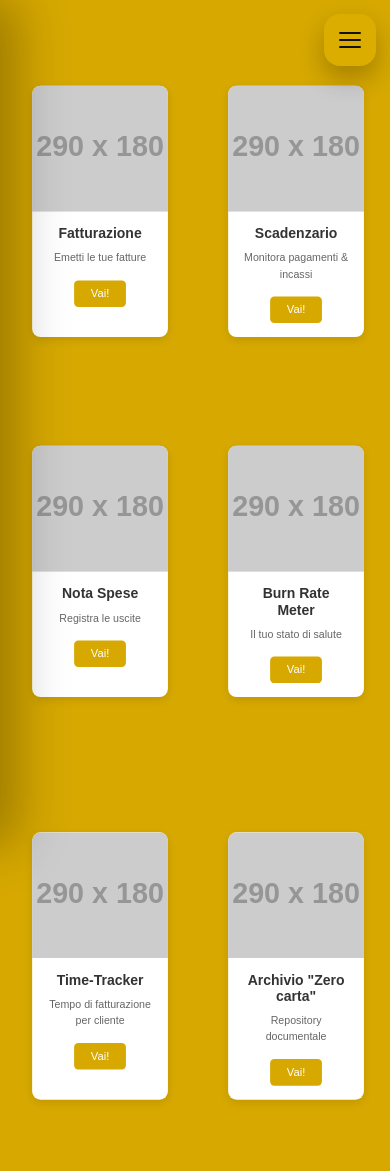
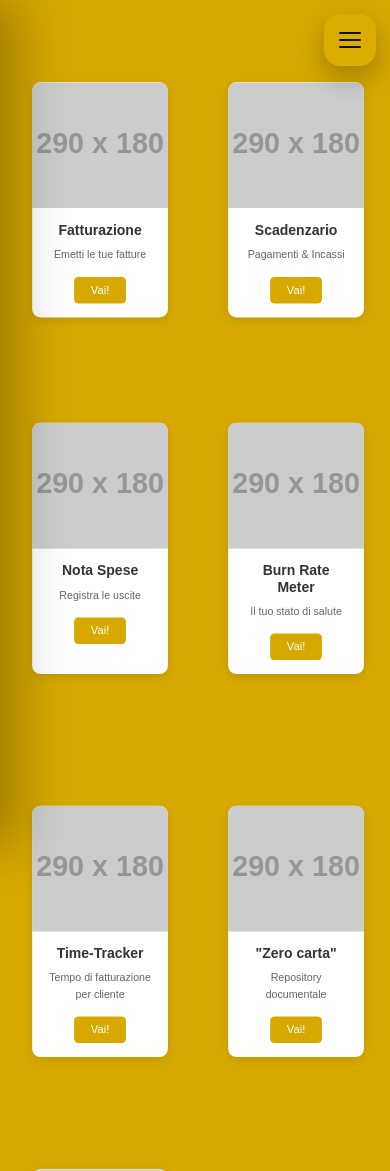
Before and after one commit to StartUpFlow-MandalaTeam/StartUpFlow-by-MandalaTeam, a PHP site: page / in a window 390 px wide. Shown: the top 1171 px of the page. Run offline with PHP 8.4, Linux system fonts and the light colour scheme; the visitor is signed in with stand-in values (Sample User, id 1); grey boxes labelled with a size stand in for pictures from a placeholder-image service; some libraries are stand-ins or nearby versions.

Commit message:
precisazione links aside (mobile)

```diff
--- a/index.php
+++ b/index.php
@@ -123,13 +123,13 @@ $createdAt = $profile['created_at'] !== '' ? htmlspecialchars(date('d/m/Y H:i',
 <!-- Module links in mobile drawer -->
 			<div class="dashboard-navbar__drawer-section">
 				<nav class="dashboard-navbar__drawer-modules" aria-label="Moduli mobile">
-					<a href="#modulo-1">Link 1</a>
-					<a href="#modulo-2">Link 2</a>
-					<a href="#modulo-3">Link 3</a>
-					<a href="#modulo-4">Link 4</a>
-					<a href="#modulo-5">Link 5</a>
-					<a href="#modulo-6">Link 6</a>
-					<a href="#modulo-7">Link 7</a>
+					<a href="#modulo-1">Fatturazione</a>
+					<a href="#modulo-2">Scadenzario</a>
+					<a href="#modulo-3">Nota Spese</a>
+					<a href="#modulo-4">Burn Rate Meter</a>
+					<a href="#modulo-5">Time-Tracker</a>
+					<a href="#modulo-6">"Zero carta"</a>
+					<a href="#modulo-7">CRM di acquisizione</a>
 				</nav>
 			</div>
 		</div>
@@ -166,7 +166,7 @@ $createdAt = $profile['created_at'] !== '' ? htmlspecialchars(date('d/m/Y H:i',
 					<img class="card-image" src="https://placehold.co/290x180" alt="Placeholder">
 					<div class="card-content">
 						<h3 class="card-title">Scadenzario</h3>
-						<p class="card-description">Monitora pagamenti & incassi</p>
+						<p class="card-description">Pagamenti & Incassi</p>
 						<button class="card-button">Vai!</button>
 					</div>
 				</div>
@@ -199,7 +199,7 @@ $createdAt = $profile['created_at'] !== '' ? htmlspecialchars(date('d/m/Y H:i',
 				<div class="card">
 					<img class="card-image" src="https://placehold.co/290x180" alt="Placeholder">
 					<div class="card-content">
-						<h3 class="card-title">Archivio "Zero carta"</h3>
+						<h3 class="card-title">"Zero carta"</h3>
 						<p class="card-description">Repository documentale</p>
 						<button class="card-button">Vai!</button>
 					</div>
```
